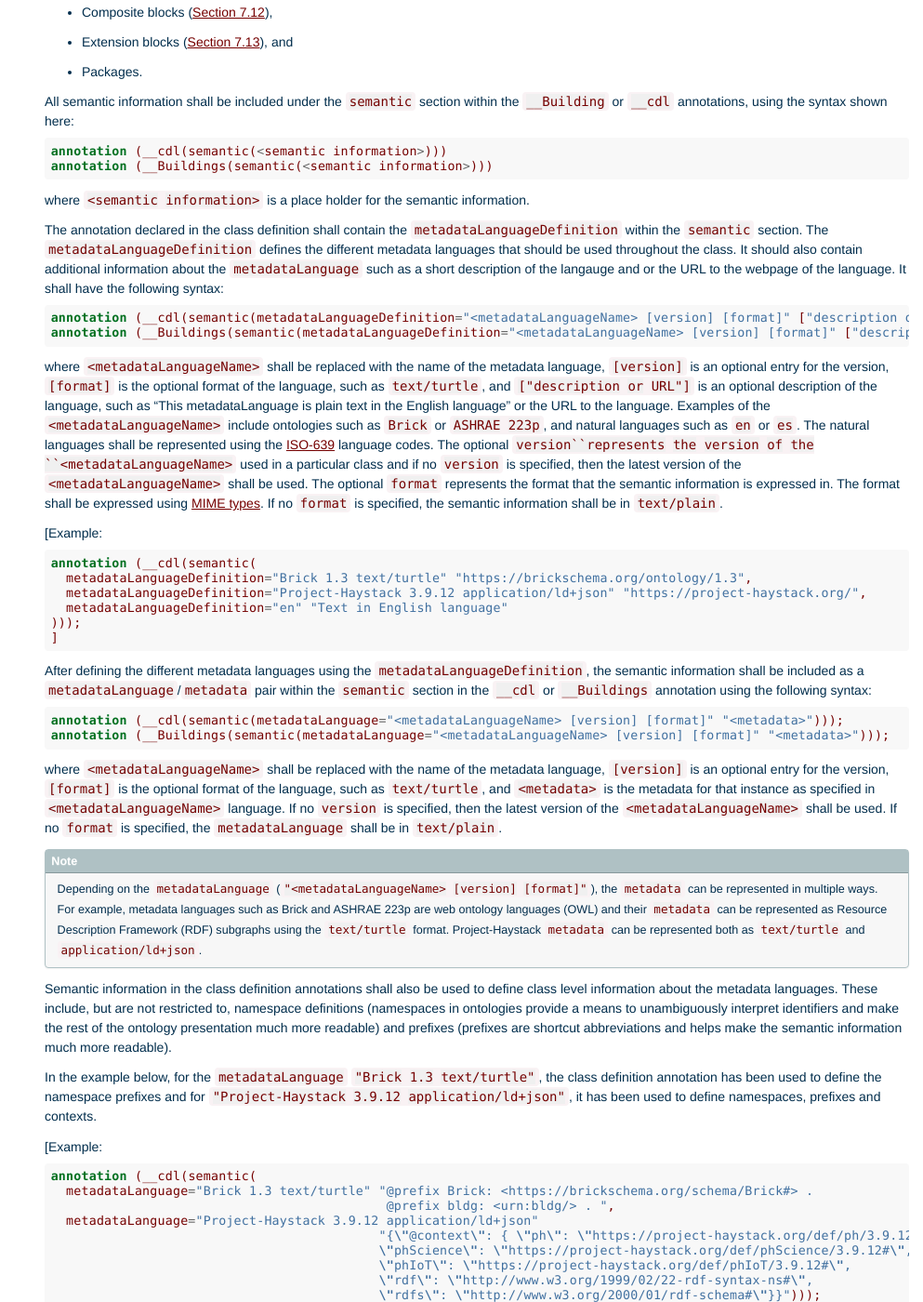
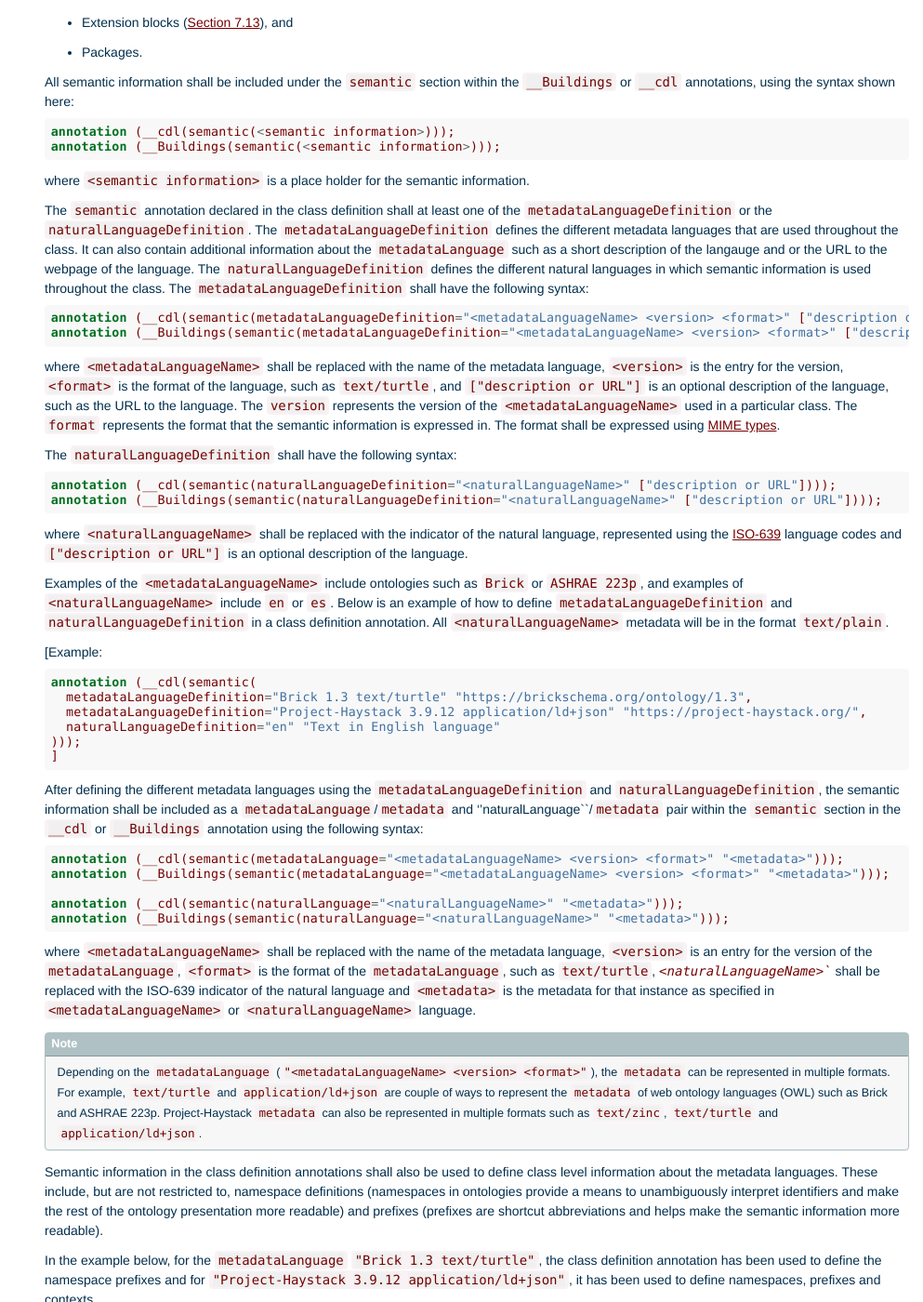
Before and after one commit to lbl-srg/obc, a Sphinx documentation site: the page built from specification/source/cdl.rst, in a window 1280 px wide and 1400 px high, scrolled down 23779 px. Shown: the whole window at 93% size, without its empty margins (287-1280 px from the left). Built offline with Sphinx 7.4.7, drawn with Linux system fonts in a browser that asks for light colours; formulas are drawn with MathJax 3; cross-references to code outside the pages are shown as plain code; some of the changed text lies outside the part shown.

Commit message:
adding separate syntax for natural languages

```diff
--- a/specification/source/cdl.rst
+++ b/specification/source/cdl.rst
@@ -1695,14 +1695,12 @@ The buildings industry has started to integrate different metadata languages suc
 `Brick <https://brickschema.org/>`_ and `Project Haystack <https://project-haystack.org/>`_ into their
 control software and technology. `ASHRAE 223p <https://www.ashrae.org/about/news/2018/ashrae-s-bacnet-committee-project-haystack-and-brick-schema-collaborating-to-provide-unified-data-semantic-modeling-solution>`_
 is another upcoming metadata language that will describe the equipment topology in buildings and also
-the flow of different media. This section shall specify the syntax to follow to support these metadata
+the flow of different media. This section specifies the syntax to support these metadata
 languages and include the semantic information represented using these languages in a CDL class.
 
 Semantic information shall be included within the ``annotation`` keyword, using the ``__Buildings`` or
-``__cdl`` vendor annotation. ``__cdl`` shall be used when the semantic information is regarding a
-control sequence (inputs, outputs etc.) and ``__Buildings`` shall be used for every other instance that
-are not a part of the control sequence (equipment, zones etc.). The following instances can optionally
-have annotations containing semantic information:
+``__cdl`` vendor annotation. ``__cdl`` shall be used when the semantic information is part of a control
+sequence and ``__Buildings`` shall be used for every other instance such as equipment or a zone. The following instances can optionally have annotations containing semantic information:
 
 * Inputs,
 * Outputs,
@@ -1714,41 +1712,56 @@ have annotations containing semantic information:
 * Extension blocks (:numref:`sec_ext_blo`), and
 * Packages.
 
-All semantic information shall be included under the ``semantic`` section within the ``__Building`` or
+All semantic information shall be included under the ``semantic`` section within the ``__Buildings`` or
 ``__cdl`` annotations, using the syntax shown here:
 
 .. code-block:: modelica
 
-   annotation (__cdl(semantic(<semantic information>)))
-   annotation (__Buildings(semantic(<semantic information>)))
+   annotation (__cdl(semantic(<semantic information>)));
+   annotation (__Buildings(semantic(<semantic information>)));
 
 where ``<semantic information>`` is a place holder for the semantic information.
 
-The annotation declared in the class definition shall contain the ``metadataLanguageDefinition``
-within the  ``semantic`` section. The ``metadataLanguageDefinition`` defines the different metadata
-languages that should be used throughout the class. It should also contain additional information
+The ``semantic`` annotation declared in the class definition shall at least one of
+the ``metadataLanguageDefinition`` or the ``naturalLanguageDefinition``.
+The ``metadataLanguageDefinition`` defines the different metadata
+languages that are used throughout the class. It can also contain additional information
 about the ``metadataLanguage`` such as a short description of the langauge and or the URL to the
-webpage of the language. It shall have the following syntax:
-
-.. code-block:: modelica
-
-   annotation (__cdl(semantic(metadataLanguageDefinition="<metadataLanguageName> [version] [format]" ["description or URL"])))
-   annotation (__Buildings(semantic(metadataLanguageDefinition="<metadataLanguageName> [version] [format]" ["description or URL"])))
+webpage of the language. The ``naturalLanguageDefinition`` defines the different
+natural languages in which semantic information is used throughout the class.
+The ``metadataLanguageDefinition`` shall have the following syntax:
+
+.. code-block:: modelica
+
+   annotation (__cdl(semantic(metadataLanguageDefinition="<metadataLanguageName> <version> <format>" ["description or URL"])));
+   annotation (__Buildings(semantic(metadataLanguageDefinition="<metadataLanguageName> <version> <format>" ["description or URL"])));
 
 where ``<metadataLanguageName>`` shall be replaced with the name of the metadata language,
-``[version]`` is an optional entry for the version,
-``[format]`` is the optional format of the language, such as ``text/turtle``, and
+``<version>`` is the entry for the version,
+``<format>`` is the format of the language, such as ``text/turtle``, and
 ``["description or URL"]`` is an optional description of the language, such as
-"This metadataLanguage is plain text in the English language" or the URL to the language.
+the URL to the language. The ``version`` represents the version of the
+``<metadataLanguageName>`` used  in a particular class. The ``format`` represents the
+format that the semantic information is expressed in. The format shall be expressed using
+`MIME types <https://developer.mozilla.org/en-US/docs/Web/HTTP/Basics_of_HTTP/MIME_types>`_.
+
+The ``naturalLanguageDefinition`` shall have the following syntax:
+
+.. code-block:: modelica
+
+   annotation (__cdl(semantic(naturalLanguageDefinition="<naturalLanguageName>" ["description or URL"])));
+   annotation (__Buildings(semantic(naturalLanguageDefinition="<naturalLanguageName>" ["description or URL"])));
+
+where ``<naturalLanguageName>`` shall be replaced with the indicator of the natural language,
+represented using the `ISO-639 <https://www.iso.org/iso-639-language-codes.html>`_ language
+codes and
+``["description or URL"]`` is an optional description of the language.
+
 Examples of the ``<metadataLanguageName>`` include ontologies such as  ``Brick`` or
-``ASHRAE 223p``, and natural languages such as ``en`` or ``es``. The natural languages shall
-be represented using the `ISO-639 <https://www.iso.org/iso-639-language-codes.html>`_ language
-codes. The optional ``version``represents the version of the ``<metadataLanguageName>`` used
-in a particular class and if no ``version`` is specified, then the latest version of the
-``<metadataLanguageName>`` shall be used. The optional ``format``  represents the format that
-the semantic information is expressed in. The format shall be expressed using
-`MIME types <https://developer.mozilla.org/en-US/docs/Web/HTTP/Basics_of_HTTP/MIME_types>`_.
-If no ``format`` is specified, the semantic information shall be in ``text/plain``.
+``ASHRAE 223p``, and examples of ``<naturalLanguageName>`` include ``en`` or ``es``.
+Below is an example of how to define ``metadataLanguageDefinition`` and
+``naturalLanguageDefinition`` in a class definition annotation. All
+``<naturalLanguageName>`` metadata will be in the format ``text/plain``.
 
 [Example:
 
@@ -1757,44 +1770,47 @@ If no ``format`` is specified, the semantic information shall be in ``text/plain
   annotation (__cdl(semantic(
     metadataLanguageDefinition="Brick 1.3 text/turtle" "https://brickschema.org/ontology/1.3",
     metadataLanguageDefinition="Project-Haystack 3.9.12 application/ld+json" "https://project-haystack.org/",
-    metadataLanguageDefinition="en" "Text in English language"
+    naturalLanguageDefinition="en" "Text in English language"
   )));
   ]
 
 After defining the different metadata languages using the
-``metadataLanguageDefinition``, the semantic information shall be included
-as a ``metadataLanguage``/``metadata`` pair within the ``semantic``
-section in the ``__cdl`` or ``__Buildings`` annotation using the following
-syntax:
-
-.. code-block:: modelica
-
-  annotation (__cdl(semantic(metadataLanguage="<metadataLanguageName> [version] [format]" "<metadata>")));
-  annotation (__Buildings(semantic(metadataLanguage="<metadataLanguageName> [version] [format]" "<metadata>")));
+``metadataLanguageDefinition`` and ``naturalLanguageDefinition``, the semantic
+information shall be included as a ``metadataLanguage``/``metadata`` and
+''naturalLanguage``/``metadata`` pair  within the ``semantic`` section in the
+``__cdl`` or ``__Buildings`` annotation using the following syntax:
+
+.. code-block:: modelica
+
+  annotation (__cdl(semantic(metadataLanguage="<metadataLanguageName> <version> <format>" "<metadata>")));
+  annotation (__Buildings(semantic(metadataLanguage="<metadataLanguageName> <version> <format>" "<metadata>")));
+
+  annotation (__cdl(semantic(naturalLanguage="<naturalLanguageName>" "<metadata>")));
+  annotation (__Buildings(semantic(naturalLanguage="<naturalLanguageName>" "<metadata>")));
 
 where ``<metadataLanguageName>`` shall be replaced with the name of the metadata
 language,
-``[version]`` is an optional entry for the version,
-``[format]`` is the optional format of the language, such as ``text/turtle``, and
-``<metadata>`` is the metadata for that instance as specified in ``<metadataLanguageName>`` language.
-If no ``version`` is specified, then the latest version of the
-``<metadataLanguageName>`` shall be used. If no ``format`` is specified, the
-``metadataLanguage`` shall be in ``text/plain``.
+``<version>`` is an entry for the version of the ``metadataLanguage``,
+``<format>`` is the format of the ``metadataLanguage``, such as ``text/turtle``,
+`<naturalLanguageName>`` shall be replaced with the ISO-639 indicator of the natural
+language and
+``<metadata>`` is the metadata for that instance as specified in
+``<metadataLanguageName>`` or ``<naturalLanguageName>`` language.
 
 .. note::
 
-   Depending on the ``metadataLanguage`` (``"<metadataLanguageName> [version] [format]"``),
-   the ``metadata`` can be represented in multiple ways. For example, metadata languages
-   such as Brick and ASHRAE 223p are web ontology languages (OWL) and their ``metadata``
-   can be represented as Resource Description Framework (RDF) subgraphs using the
-   ``text/turtle`` format. Project-Haystack ``metadata`` can be represented both as
+   Depending on the ``metadataLanguage`` (``"<metadataLanguageName> <version> <format>"``),
+   the ``metadata`` can be represented in multiple formats. For example, ``text/turtle``
+   and ``application/ld+json`` are couple of ways to represent the ``metadata`` of web
+   ontology languages (OWL) such as Brick and ASHRAE 223p. Project-Haystack ``metadata``
+   can also be represented in multiple formats such as ``text/zinc``,
    ``text/turtle`` and ``application/ld+json``.
 
 Semantic information in the class definition annotations shall also be used to define class
 level information about the metadata languages. These include, but are not restricted to,
 namespace definitions (namespaces in ontologies provide a means to unambiguously interpret
-identifiers and make the rest of the ontology presentation much more readable) and prefixes
-(prefixes are shortcut abbreviations and helps make the semantic information much more
+identifiers and make the rest of the ontology presentation more readable) and prefixes
+(prefixes are shortcut abbreviations and helps make the semantic information more
 readable).
 
 In the example below, for the ``metadataLanguage`` ``"Brick 1.3 text/turtle"``, the class
@@ -1819,52 +1835,59 @@ prefixes and contexts.
 ]
 
 There shall be a ``metadataLanguageDefinition`` for each of the ``metadataLanguage``
-used and the ``metadataLanguageDefinition`` in the class definition annotation should
-be defined before including any semantic information using the
-``metadataLanguage``/``metadata`` pair.
+used and the ``metadataLanguageDefinition`` shall be defined in the class definition
+annotation. Similarly, there shall be a ``naturalLanguageDefinition`` for each of the
+``naturalLanguage`` used and the ``naturalLanguageDefinition`` shall be defined in the
+class definition annotation.
 
 As is the case with Modelica and CDL classes, the semantic information in the higher
 level class and instance declarations shall take precedence over the information in
 the lower-level declarations. Hence, if the annotation of an instance in a class
-contains any semantic information in a ``metadataLanguage``, it shall overwrite
-the information present in the class definition of that instance in
-that ``metadataLanguage``.  However, if that instance does not contain any
-semantic information in the annotation of the instance declaration, the semantic
-information in the instance's class definition annotation shall exported. If there
-are other instances defined in the instance's class definition, their ``metadata``
-shall also be exported if it is in the same ``metadataLanguage``, unless explicitly
-overwritten.
+contains any semantic information in a ``metadataLanguage`` or ``naturalLanguage``,
+it shall overwrite the information present in the class definition of that instance in
+that ``metadataLanguage`` or ``naturalLanguage``.  However, if that instance does not
+contain any semantic information in the annotation of the instance declaration, the
+semantic information in the instance's class definition annotation shall be used.
+If there are other instances defined in the instance's class definition, their
+``metadata`` shall also be used if it is in the same ``metadataLanguage`` or
+``naturalLanguage`` unless explicitly overwritten.
 
 Additionally, if there already exists a semantic model for a particular class,
-and it can be accessed over the network, it shall be referred to in the class
-definition annotation using the syntax defined below:
-
-.. code-block:: modelica
-
-  annotation (__cdl(semantic(metadataLanguage="<metadataLanguageName> [version] [format]" "url=<path>")));
-  annotation (__Buildings(semantic(metadataLanguage="<metadataLanguageName> [version] [format]" "url=<path>")));
-
- where ``<path>`` shall be either a URL for a model accessible over the
- network or a model present in the local machine. If the ``url=`` is
+it shall be referred to in the class definition annotation using the syntax
+defined below:
+
+.. code-block:: modelica
+
+  annotation (__cdl(semantic(metadataLanguage="<metadataLanguageName> <version> <format>" "url=<path>")));
+  annotation (__Buildings(semantic(metadataLanguage="<metadataLanguageName> <version> <format>" "url=<path>")));
+
+  annotation (__cdl(semantic(naturalLanguage="<naturalLanguageName>" "url=<path>")));
+  annotation (__Buildings(semantic(naturalLanguage="<naturalLanguageName>" "url=<path>")));
+
+ where ``<path>`` shall be either a URL for a model that is on the
+ network or a model that is present on the file system. If the ``url=`` is
  included in the ``metadata``, the semantic model will be exported from
  ``<path>``. If ``url=`` is not included in the  ``metadata``,
- ``<path>`` shall be the the ``metadata`` for the class in the specified
- ``[format]``.
-
-If the metadata model is present in a local machine
+ ``<path>`` shall be the the ``metadata``.
+
+If the metadata model is present on the file system
 as separate file, the following syntax shall be followed:
 
 .. code-block:: modelica
 
-  annotation (__cdl(semantic(metadataLanguage="<metadataLanguageName> [version] [format]" "url=file:///<path/to/file>")));
-  annotation (__Buildings(semantic(metadataLanguage="<metadataLanguageName> [version] [format]" "url=file:///<path/to/file>")));
-
-Below are examples of how to refer to an existing "Brick 1.3 text/turtle"
-semantic model exisitng in the local machine at "/home/user/soda_hall/soda_brick.ttl" and
-a "Project-Haystack 3.9.12 application/ld+json" semantic model accessible
-at the URL "https://project-haystack.org/example/download/alpha.jsonld".
-
-[Example:
+  annotation (__cdl(semantic(metadataLanguage="<metadataLanguageName> <version> <format>" "url=file:///<path/to/file>")));
+  annotation (__Buildings(semantic(metadataLanguage="<metadataLanguageName> <version> <format>" "url=file:///<path/to/file>")));
+
+  annotation (__cdl(semantic(naturalLanguage="<naturalLanguageName>" "url=file:///<path/to/file>")));
+  annotation (__Buildings(semantic(naturalLanguage="<naturalLanguageName>" "url=file:///<path/to/file>")));
+
+[Below are examples of how to refer to an existing "Brick 1.3 text/turtle"
+semantic model existing on the file system at "/home/user/soda_hall/soda_brick.ttl"
+and a "Project-Haystack 3.9.12 application/ld+json" semantic model
+on the network at the URL
+"https://project-haystack.org/example/download/alpha.jsonld".
+
+Example:
 
 .. code-block:: modelica
 
@@ -1881,22 +1904,21 @@ at the URL "https://project-haystack.org/example/download/alpha.jsonld".
 The text ``<cdl_instance_name>`` within the ``metadata`` shall be used for
 referring to the current instance (the instance that contains the semantic
 annotation), if the instance has the same name in semantic model as in CDL.
-This shall avoid the user having to repeat the name of the instance and
+This avoids the user having to repeat the name of the instance and
 makes it less prone to errors and inconsistencies.
 
-An example of CDL semantic information for an instance in a class with
+[An example of CDL semantic information for an instance in a class with
 multiple ``metadataLanguage``/``metadata`` pair is shown below. The
 ``metadataLanguage``: ``"Brick 1.3 text/turtle"``,
 ``"Project-Haystack 3.9.12 application/ld+json"`` and
 ``"en"`` have been defined in the class definition annotation,
-and they shall be used to include semantic information within the class.
+and they have been used to include semantic information within the class.
 We can see that ``<cdl_instance_name>`` has been used in the
-``metadata`` and  the tool that exports the semantic information shall
-infer the Brick metadata as
+``metadata`` and Brick metadata will be inferred as
 ``bldg:THeaCoiSup_in a Brick:Hot_Water_Supply_Temperature_Sensor .``
 and the Project Haystack identifier as ``{"@id": "THeaCoiSup_in"}``.
 
-[Example:
+Example:
 
 .. code-block:: modelica
 
@@ -1927,11 +1949,11 @@ and the Project Haystack identifier as ``{"@id": "THeaCoiSup_in"}``.
 
 The semantic information of an instance shall be able to refer to the semantic
 information of other instances declared in the class (or in inherited classes).
-In the below example, the semantic information of heating coil ``heaCoi`` is
-referring to the semantic information of the hot water supply temperature sensor,
+If the instance does not exist, the semantic model is invalid.
+
+[In the below example, the semantic information of heating coil ``heaCoi`` is
+referring to the semantic information of the hot water supply temperature sensor
 ``THeaCoiSup_in``.
-
-[
 
 .. code-block:: modelica
 
@@ -1957,17 +1979,16 @@ referring to the semantic information of the hot water supply temperature sensor
 ]
 
 The following part of the specification is only relevant to semantic information that uses
-the ``__Buildings`` annotation. If a class inherits one or more classes using the
-``extends`` keyword , all the semantic information in the  classes being inherited,
-including the ``metadataLanguageDefinition`` for the different ``metadataLanguage``
-(``"<metadataLanguageName> [version] [format]"``) shall be  inherited. However, if
-a class being inherited and the class inheriting it contains different
-``metadataLanguageDefinition`` due to differences in any of
-``<metadataLanguageName>`` or the optional ``[version]`` or ``[format]`` parts of the
-syntax, they shall be treated as different metadata languages. Differences in the
-optional ``[description or URL]`` shall be ignored. Both classes should not repeat the
-same ``metadataLanguageDefinition`` (ignoring ``[description or URL]``), and if they do,
-one of them will be ignored. However, if an inherited ``replaceable`` instance has been
+the ``__Buildings`` annotation. If a class inherits one or more classes, all the semantic
+information in the  classes being inherited,
+including the ``metadataLanguageDefinition`` and ``naturalLanguageDefinition``
+for the different ``metadataLanguage`` and ``naturalLanguage`` shall be  inherited.
+However, if a class being inherited and the class inheriting it contains different
+``metadataLanguageDefinition`` or ``naturalLanguageDefinition`` due to differences in
+any of ``<metadataLanguageName>`` or ``<version>`` or ``<format>`` or
+``<naturalLanguageName>`` or the optional ``[description or URL]`` parts of the
+syntax, they shall be treated as different metadata languages.
+However, if an inherited ``replaceable`` instance has been
 replaced using the ``redeclare`` keyword, the semantic information of the instance that
 replaced the original instance shall be used, and the one of the replaced class shall
 be ignored. If there is no semantic information in the redeclared instance annotation,
```
